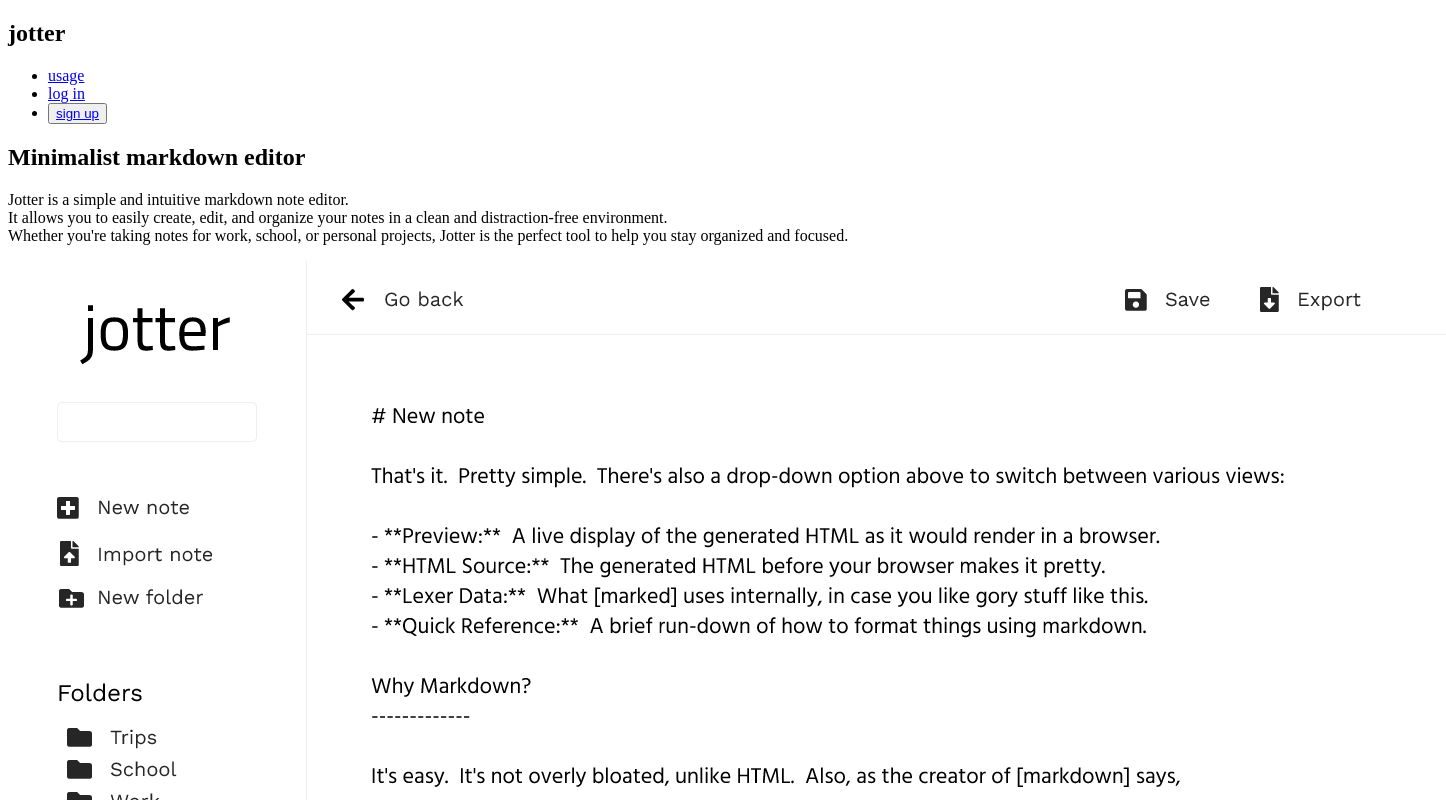
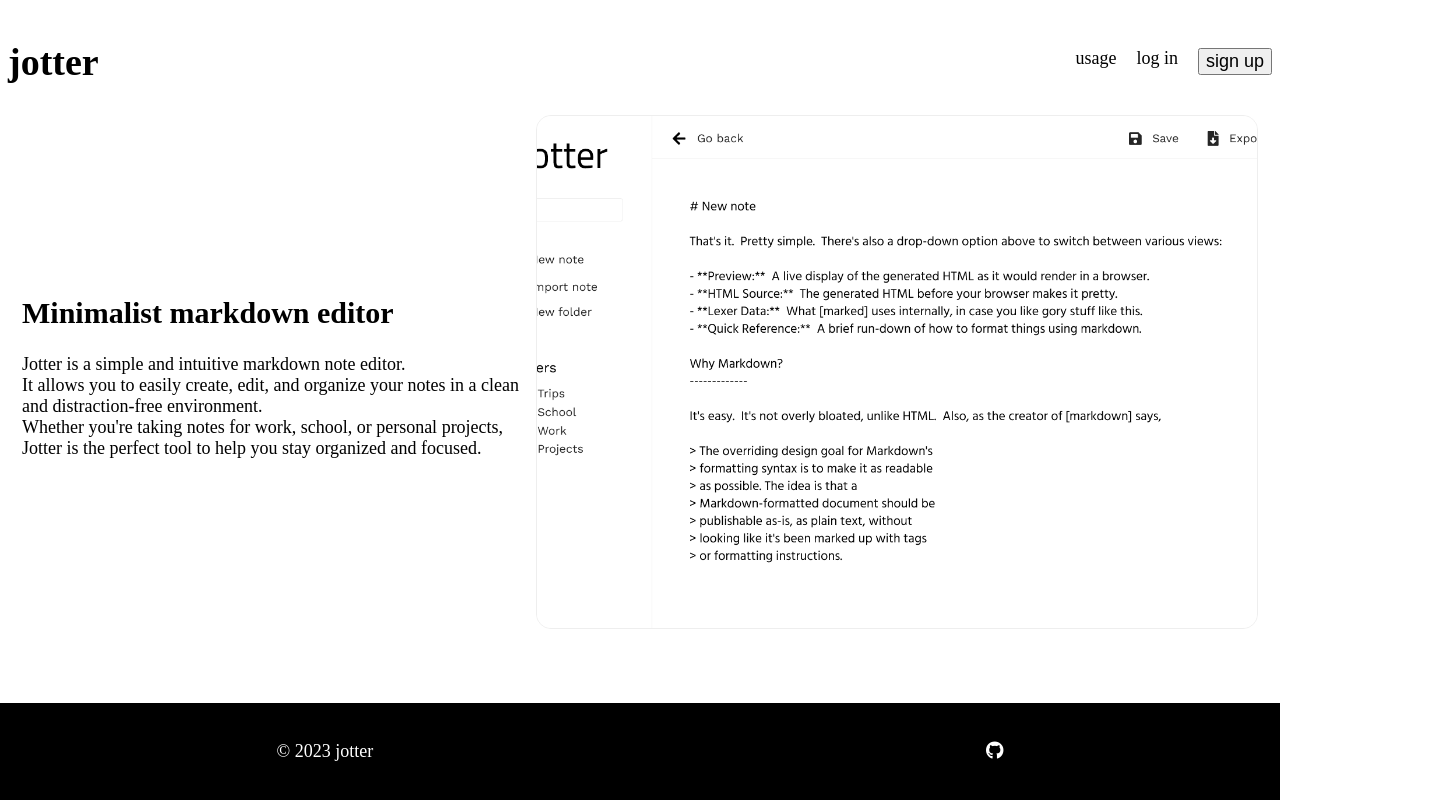
Before and after one commit to bourdier/jotter, a React (Create React App) app: page / in a window 1280 px wide. Shown: the top 800 px of the page, 1446 px wide, since content can reach past the window. Built offline with nearby package versions, Linux system fonts and the light colour scheme.

Commit message:
create Homepage SCSS

```diff
--- a/src/assets/sass/main.scss
+++ b/src/assets/sass/main.scss
@@ -1 +1,3 @@
 @import 'base/reset';
+
+@import 'pages/homepage'
--- a/src/assets/sass/pages/_homepage.scss
+++ b/src/assets/sass/pages/_homepage.scss
@@ -0,0 +1,85 @@
+.homepage {
+  max-width: 1440px;
+  margin: 0 auto;
+  height: 100vh;
+  nav {
+    display: flex;
+    justify-content: space-between;
+    align-items: center;
+    h1 {
+      font-size: 38px;
+    }
+    ul {
+      display: flex;
+      list-style: none;
+      li {
+        margin-left: 20px;
+        a {
+          text-decoration: none;
+          color: #000;
+          font-size: 18px;
+          &:hover {
+            text-decoration: underline;
+          }
+        }
+      }
+    }
+  }
+
+  main {
+    display: flex;
+    justify-content: space-evenly;
+    h2 {
+      font-size: 30px;
+    }
+    p {
+      font-size: 18px;
+    }
+    img {
+      height: 512px;
+      width: 720px;
+      object-fit: cover;
+      border: 1px solid #eee;
+      border-radius: 15px;
+    }
+  }
+
+  &__hero {
+    max-width: 500px;
+    margin: auto 0;
+  }
+
+  footer {
+    display: flex;
+    justify-content: space-around;
+    align-items: center;
+    padding: 20px 0;
+    background-color: #000;
+    color: #fff;
+    position: fixed;
+    bottom: 0;
+    left: 0;
+    width: 100%;
+    i {
+      color: #fff;
+    }
+    p {
+      font-size: 18px;
+    }
+    ul {
+      display: flex;
+      list-style: none;
+      li {
+        margin-left: 20px;
+        a {
+          text-decoration: none;
+          color: #000;
+          font-size: 18px;
+          &:hover {
+            text-decoration: underline;
+          }
+        }
+      }
+    }
+  }
+}
--- a/src/index.css
+++ b/src/index.css
@@ -2,4 +2,87 @@ body {
   padding: 0;
 }
 
+.homepage {
+  max-width: 1440px;
+  margin: 0 auto;
+  height: 100vh;
+}
+.homepage nav {
+  display: flex;
+  justify-content: space-between;
+  align-items: center;
+}
+.homepage nav h1 {
+  font-size: 38px;
+}
+.homepage nav ul {
+  display: flex;
+  list-style: none;
+}
+.homepage nav ul li {
+  margin-left: 20px;
+}
+.homepage nav ul li a {
+  text-decoration: none;
+  color: #000;
+  font-size: 18px;
+}
+.homepage nav ul li a:hover {
+  text-decoration: underline;
+}
+.homepage main {
+  display: flex;
+  justify-content: space-evenly;
+}
+.homepage main h2 {
+  font-size: 30px;
+}
+.homepage main p {
+  font-size: 18px;
+}
+.homepage main img {
+  height: 512px;
+  width: 720px;
+  object-fit: cover;
+  border: 1px solid #eee;
+  border-radius: 15px;
+}
+.homepage__hero {
+  max-width: 500px;
+  margin: auto 0;
+}
+.homepage footer {
+  display: flex;
+  justify-content: space-around;
+  align-items: center;
+  padding: 20px 0;
+  background-color: #000;
+  color: #fff;
+  position: fixed;
+  bottom: 0;
+  left: 0;
+  width: 100%;
+}
+.homepage footer i {
+  color: #fff;
+}
+.homepage footer p {
+  font-size: 18px;
+}
+.homepage footer ul {
+  display: flex;
+  list-style: none;
+}
+.homepage footer ul li {
+  margin-left: 20px;
+}
+.homepage footer ul li a {
+  text-decoration: none;
+  color: #000;
+  font-size: 18px;
+}
+.homepage footer ul li a:hover {
+  text-decoration: underline;
+}
+
 /*# sourceMappingURL=index.css.map */
--- a/src/routes/Homepage.js
+++ b/src/routes/Homepage.js
@@ -4,7 +4,7 @@ export default function Homepage() {
   return (
     <div className="homepage">
       <nav>
-        <h1>jotter</h1>
+        <h1 className="logo">jotter</h1>
         <ul>
           <li><a href="/usage">usage</a></li>
           <li><a href="/login">log in</a></li>
@@ -25,7 +25,7 @@ export default function Homepage() {
         </div>
       </main>
       <footer>
-        <p>© 2023 jotter</p>
+        <p className="logo">© 2023 jotter</p>
         <ul>
           <li><a href="https://github.com/bourdier/jotter"><i class="fa-brands fa-github"></i></a></li>
         </ul>
```
Also changed, not shown: 1 other file (tests, documents, lock files or other folders).
